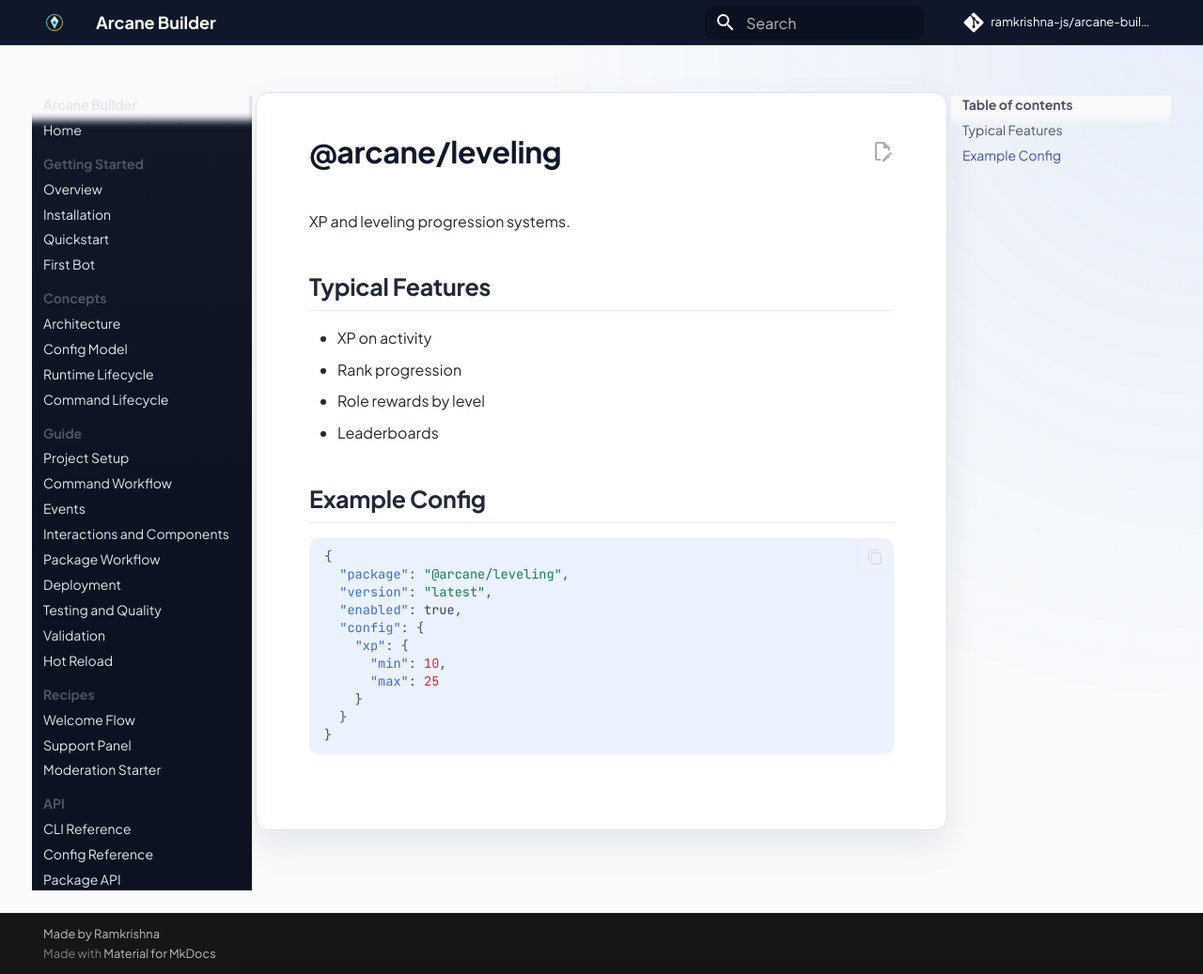
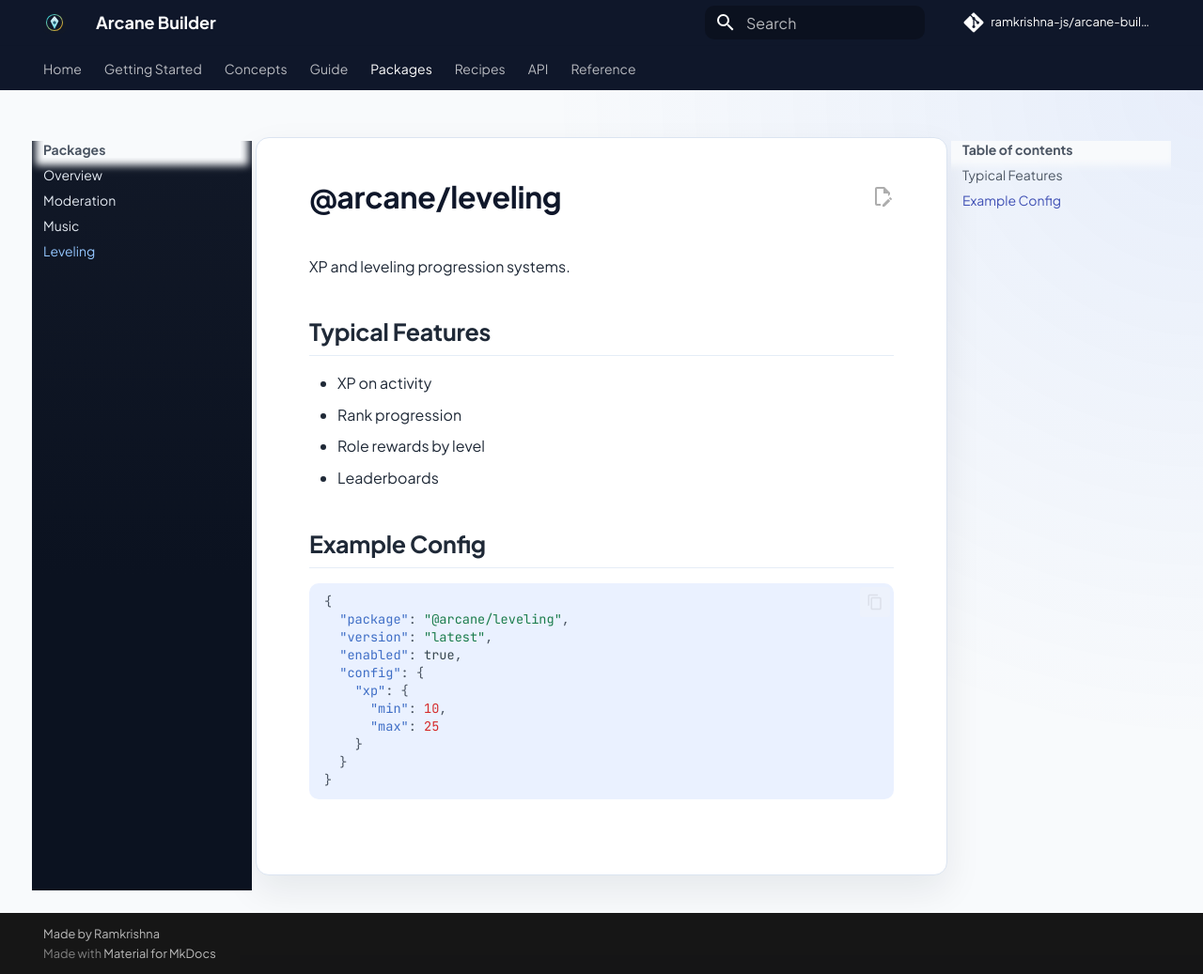
Before and after one commit to ramkrishna-js/arcane-builder, an MkDocs documentation site: the page built from docs/packages/leveling.md, in a window 1280 px wide and 1037 px high. Shown: the whole window at 94% size. Built offline with MkDocs 1.6.1 and Material for MkDocs 9.7.7, drawn with Linux system fonts in a browser that asks for light colours; comment, search, counter and statistics services are not loaded.

Commit message:
Fix docs UI glitches and add packages dropdown section

````diff
--- /dev/null
+++ b/docs/packages/index.md
@@ -0,0 +1,27 @@
+# Packages
+
+Use Arcane packages to keep complex feature domains out of your core runtime config.
+
+## Available Package Docs
+
+- `@arcane/moderation`: moderation actions and automod workflows
+- `@arcane/music`: queue/player and voice workflows
+- `@arcane/leveling`: XP progression and rank systems
+
+## Package Config Pattern
+
+```json
+{
+  "package": "@arcane/moderation",
+  "version": "latest",
+  "enabled": true,
+  "config": {}
+}
+```
+
+## Usage Flow
+
+1. Add a package config file in `packages/`.
+2. Reference the package from command/event JSON.
+3. Run `arcane validate --strict`.
+4. Run `arcane dev` and verify behavior.
--- a/docs/stylesheets/extra.css
+++ b/docs/stylesheets/extra.css
@@ -29,25 +29,25 @@
   box-shadow: 0 1px 0 rgba(15, 23, 42, 0.12);
 }
 
-.md-main {
+[data-md-color-scheme="default"] .md-main {
   background: radial-gradient(circle at top right, rgba(37, 99, 235, 0.08), transparent 45%), var(--arcane-bg);
 }
 
-.md-sidebar--primary .md-sidebar__scrollwrap {
+[data-md-color-scheme="default"] .md-sidebar--primary .md-sidebar__scrollwrap {
   background: linear-gradient(180deg, var(--arcane-sidebar), #0b1220 58%);
 }
 
-.md-sidebar--primary .md-nav__title,
-.md-sidebar--primary .md-nav__link {
+[data-md-color-scheme="default"] .md-sidebar--primary .md-nav__title,
+[data-md-color-scheme="default"] .md-sidebar--primary .md-nav__link {
   color: #e2e8f0;
 }
 
-.md-sidebar--primary .md-nav__link:hover,
-.md-sidebar--primary .md-nav__link--active {
+[data-md-color-scheme="default"] .md-sidebar--primary .md-nav__link:hover,
+[data-md-color-scheme="default"] .md-sidebar--primary .md-nav__link--active {
   color: #93c5fd;
 }
 
-.md-sidebar--primary .md-nav__source {
+[data-md-color-scheme="default"] .md-sidebar--primary .md-nav__source {
   background: var(--arcane-sidebar-soft);
 }
 
@@ -114,6 +114,15 @@
   background: radial-gradient(circle at top right, rgba(147, 197, 253, 0.08), transparent 48%), #0b1220;
 }
 
+[data-md-color-scheme="slate"] .md-sidebar--primary .md-sidebar__scrollwrap {
+  background: linear-gradient(180deg, #0f172a, #0b1220 58%);
+}
+
+[data-md-color-scheme="slate"] .md-sidebar--primary .md-nav__title,
+[data-md-color-scheme="slate"] .md-sidebar--primary .md-nav__link {
+  color: #dbe7f7;
+}
+
 [data-md-color-scheme="slate"] .md-content {
   background: #0f172a;
   border-color: #223146;
@@ -132,3 +141,16 @@
   color: #dbeafe;
   background: #111d34;
 }
+
+@media screen and (max-width: 76.1875em) {
+  .md-content {
+    border-radius: 0;
+    margin-top: 0;
+    margin-bottom: 0;
+    box-shadow: none;
+  }
+
+  .md-content__inner {
+    padding: 1rem 1rem 1.5rem;
+  }
+}
--- a/mkdocs.yml
+++ b/mkdocs.yml
@@ -24,6 +24,7 @@ theme:
       primary: blue grey
       accent: blue
   features:
+    - navigation.tabs
     - navigation.sections
     - navigation.expand
     - navigation.top
@@ -77,6 +78,11 @@ nav:
       - Testing and Quality: guide/testing-quality.md
       - Validation: guides/validation.md
       - Hot Reload: guides/hot-reload.md
+  - Packages:
+      - Overview: packages/index.md
+      - Moderation: packages/moderation.md
+      - Music: packages/music.md
+      - Leveling: packages/leveling.md
   - Recipes:
       - Welcome Flow: recipes/welcome-flow.md
       - Support Panel: recipes/support-panel.md
````
Also changed, not shown: docs/index.md (+10 -0 lines).
